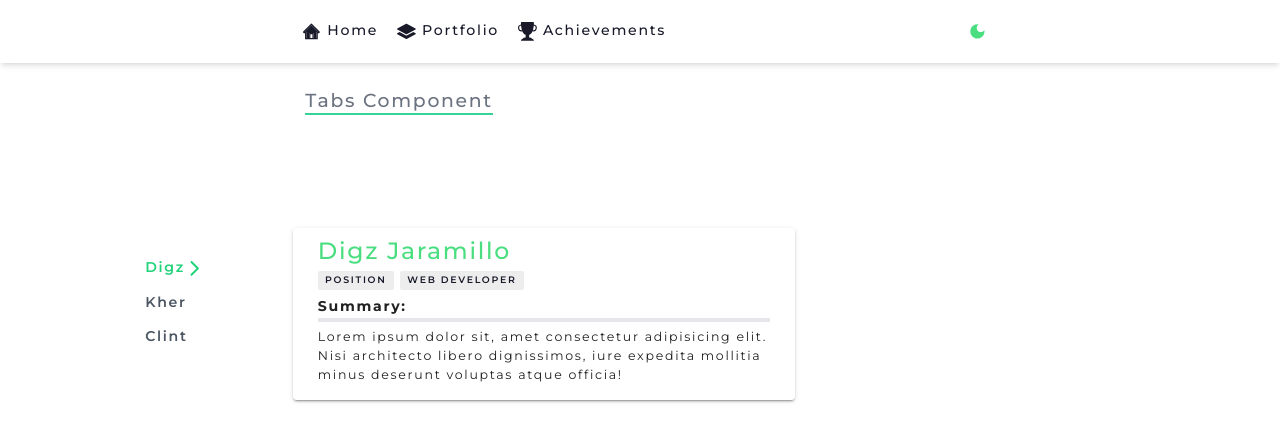
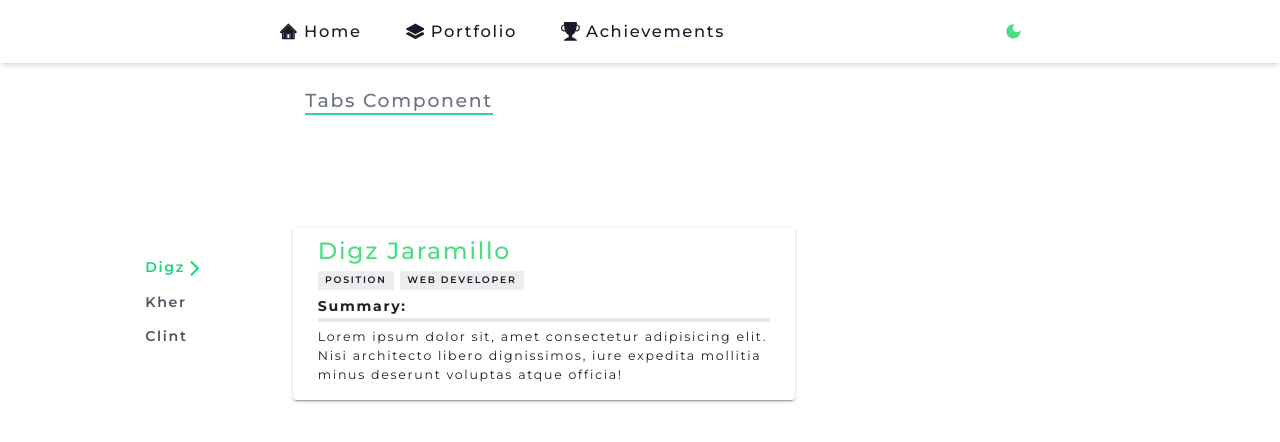
Before and after one commit to Digzcod/nextjs-gym, a Next.js app: page /02-tabs in a window 1280 px wide. Shown: the top 442 px of the page. Built offline with nearby package versions, Linux system fonts and the light colour scheme.

Commit message:
useMediaQuery

```diff
--- a/app/components/00--landingPage/MobileDrawer.tsx
+++ b/app/components/00--landingPage/MobileDrawer.tsx
@@ -1,6 +1,6 @@
 import React, { CSSProperties } from "react";
 import Link from "next/link";
-import { Button, Drawer } from "@mui/material";
+import { Button, Drawer, useMediaQuery } from "@mui/material";
 import ClearRoundedIcon from "@mui/icons-material/ClearRounded";
 import { AiTwotoneHome } from "react-icons/ai";
 import { BsFillLayersFill, BsFillTrophyFill } from "react-icons/bs";
@@ -37,6 +37,11 @@ export default function MobileDrawer({
   theme,
 }: MobileDrawerProps) {
   const currentPath = usePathname();
+  const forBigScreen = useMediaQuery("(min-width: 640px)");
+
+  if (forBigScreen) {
+    return null;
+  }
 
   return (
     <Drawer anchor="left" open={open} onClose={setOpen}>
@@ -45,6 +50,7 @@ export default function MobileDrawer({
           "h-screen": true,
           "bg-slate-100 text-zinc-700": theme === "corporate",
           "bg-black text-gray-50": theme === "dracula",
+          "sm:hidden": true,
         })}
       >
         <div className="flex items-center justify-end w-screen px-[1rem] py-[2rem] border-b-2 shadow-lg">
@@ -77,7 +83,6 @@ export default function MobileDrawer({
             </Link>
           ))}
         </div>
-
       </section>
     </Drawer>
   );
--- a/app/components/00--landingPage/Navbar.tsx
+++ b/app/components/00--landingPage/Navbar.tsx
@@ -91,12 +91,12 @@ export default memo(function Navbar() {
             key={name}
             className={classnames({
               "text-green-500": currentPath === path,
-              "transition-colors flex items-center space-x-2": true,
+              "transition-colors flex items-center px-[1rem] space-x-2": true,
               "hover:font-[500]": true,
             })}
           >
             <span>{icon}</span>
-            <span className="text-lg">{name}</span>
+            <span className="text-[1.3rem]">{name}</span>
           </Link>
         ))}
       </ul>
```
